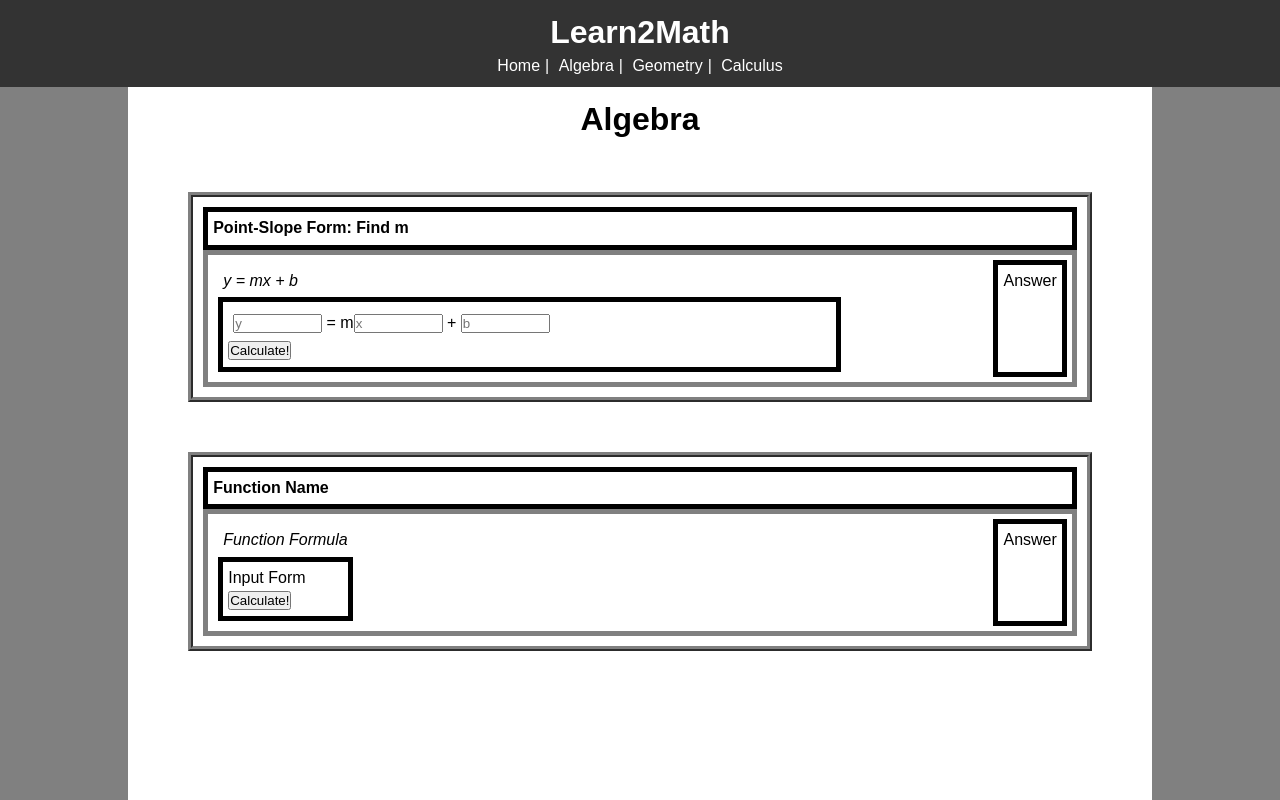
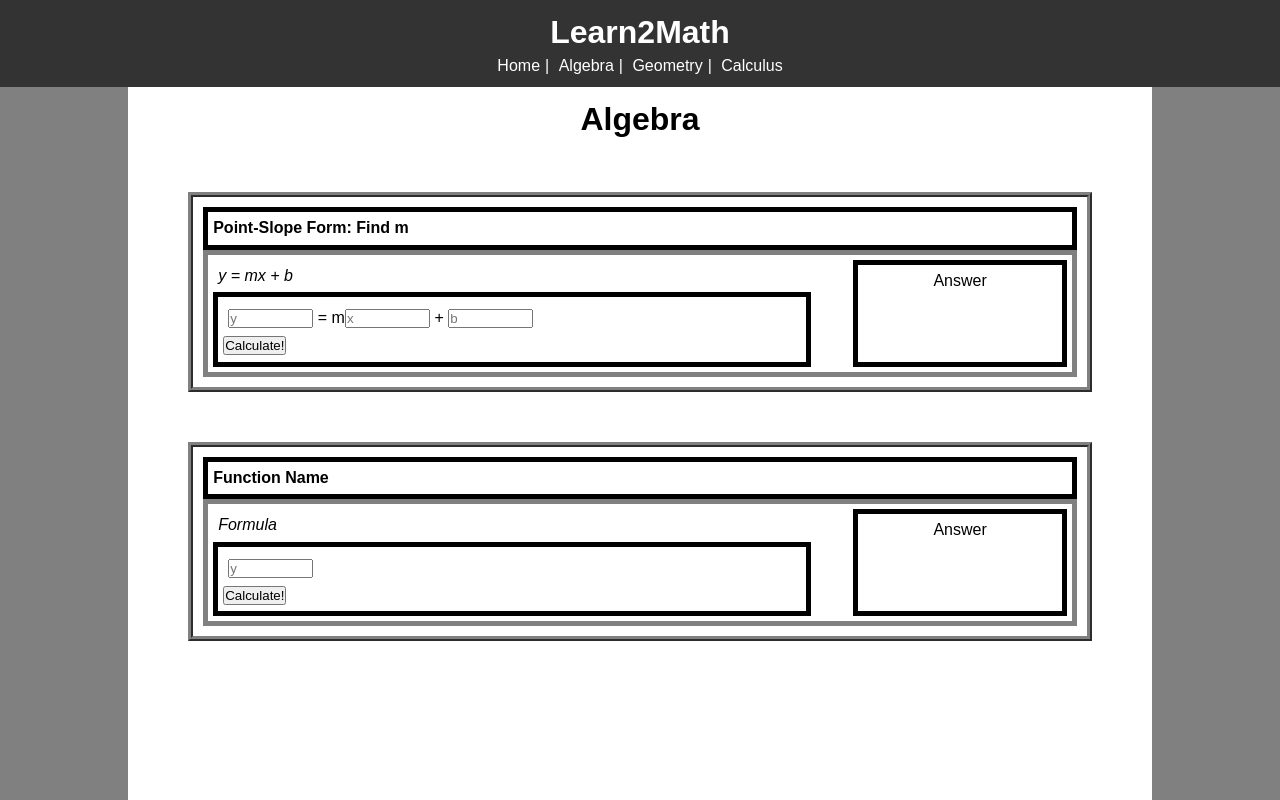
Before and after one commit to YinJayson/Comp484Final, a Vue app: page /#/algebra in a window 1280 px wide. Shown: the top 800 px of the page. Built offline with nearby package versions, Linux system fonts and the light colour scheme.

Commit message:
Added a functioning calculation

```diff
--- a/src/App.vue
+++ b/src/App.vue
@@ -57,7 +57,10 @@ export default {
     border: 5px solid gray;
     display: flex;
   }
-
+  #content .input-block {
+    width: 70%;
+    padding: 0px;
+  }
   #content .input {
     border: 5px solid black;
     margin-right: auto;
@@ -65,6 +68,10 @@ export default {
   #content .answer {
     border: 5px solid black;
     margin-left: auto;
+    width: 25%;
+  }
+  #content .answer p {
+    text-align: center;
   }
 
   input[type=number]::-webkit-inner-spin-button {
--- a/src/main.js
+++ b/src/main.js
@@ -11,5 +11,6 @@ new Vue({
   el: '#app',
   router,
   components: { App },
+  data: {showAnswer1: false},
   template: '<App/>'
 })
--- a/src/views/Algebra.vue
+++ b/src/views/Algebra.vue
@@ -1,23 +1,23 @@
 <template>
   <div>
     <h1>Algebra</h1>
-
     <div class="function-container">
       <div class="name">
         <p><b>Point-Slope Form: Find m</b></p>
       </div>
       <div class=form>
-        <div>
+        <div class="input-block">
           <div class="formula">
             <p><i>y = mx + b</i></p>
           </div>
           <div class="input">
-            <div><p><input type="number" placeholder="y" class="1y"> = m<input type="number" placeholder="x" name="1x"> + <input type="number" placeholder="b" name="1b"></p></div>
-            <button @click="calculateFindM">Calculate!</button>
+            <div><p><input type="number" placeholder="y" v-model="y1"> = m<input type="number" placeholder="x" v-model="x1"> + <input type="number" placeholder="b" v-model="b1"></p></div>
+            <button v-on:click='calc1'>Calculate!</button>
           </div>
         </div>
         <div class="answer">
           <p>Answer</p>
+          <p v-show="showAnswer1">{{answer1}}</p>
         </div>
       </div>
     </div>
@@ -27,17 +27,31 @@
         <p><b>Function Name</b></p>
       </div>
       <div class=form>
-          <div>
+        <div class="input-block">
           <div class="formula">
-              <p><i>Function Formula</i></p>
+            <p><i>Formula</i></p>
           </div>
           <div class="input">
-              <p>Input Form</p>
-              <button>Calculate!</button>
+            <!--
+              Change depending on formula
+              For inputs, set v-model to the variable you want it to be
+            -->
+            <div><p><input type="number" placeholder="y" v-model="y1"></p></div>
+            <!--
+              Set v-on:click to the method you want to do
+              Methods need to be implemented in the <script> tag below in the methods{} section
+            -->
+            <button v-on:click='calc1'>Calculate!</button>
           </div>
         </div>
         <div class="answer">
           <p>Answer</p>
+          <!--
+            v-show is for conditional rendering
+            set v-show to a boolean or remove to show by default
+            The {{}} brackets prints out the value of the variable in the brackets
+          -->
+          <p v-show="showAnswer1">{{answer1}}</p>
         </div>
       </div>
     </div>
@@ -46,15 +60,44 @@
 
 <script>
 export default {
+  data() {
+    return {
+      /* Variables go here */
+      answer1: 0,
+      showAnswer1: false,
+      y1: null,
+      x1: null,
+      b1: null
+    };
+  },
   methods: {
-    calculateFindM: function(event) {
-      console.log(document.querySelector(".1y"));
+    /*
+     * Methods go here
+     * For whatever reason, you will need to reference your variables as this.variable
+     */
+    calc1() {
+      if (this.y1 == null || this.x1 == null || this.b1 == null) {
+        this.answer1 = "One or more fields not given";
+        this.showAnswer1 = true;
+      }
+      else if (this.x == 0) {
+        this.answer1 = "m can be anything";
+        this.showAnswer1 = true;
+      }
+      else {
+        this.answer1 = "m = " + (this.y1 - this.b1) / this.x1;
+        this.showAnswer1 = true;
       }
     }
   }
+};
 </script>
 
 <style scoped>
+/*
+ * style scoped applies styling to this page only
+ * If you want to change styling for the whole site, go to src/App.vue and go to the <style> tag
+ */
 input {
   width: 15%;
 }
```
Also changed, not shown: 1 other file (tests, documents, lock files or other folders). Lines whose indentation alone changed are shown as unchanged.
